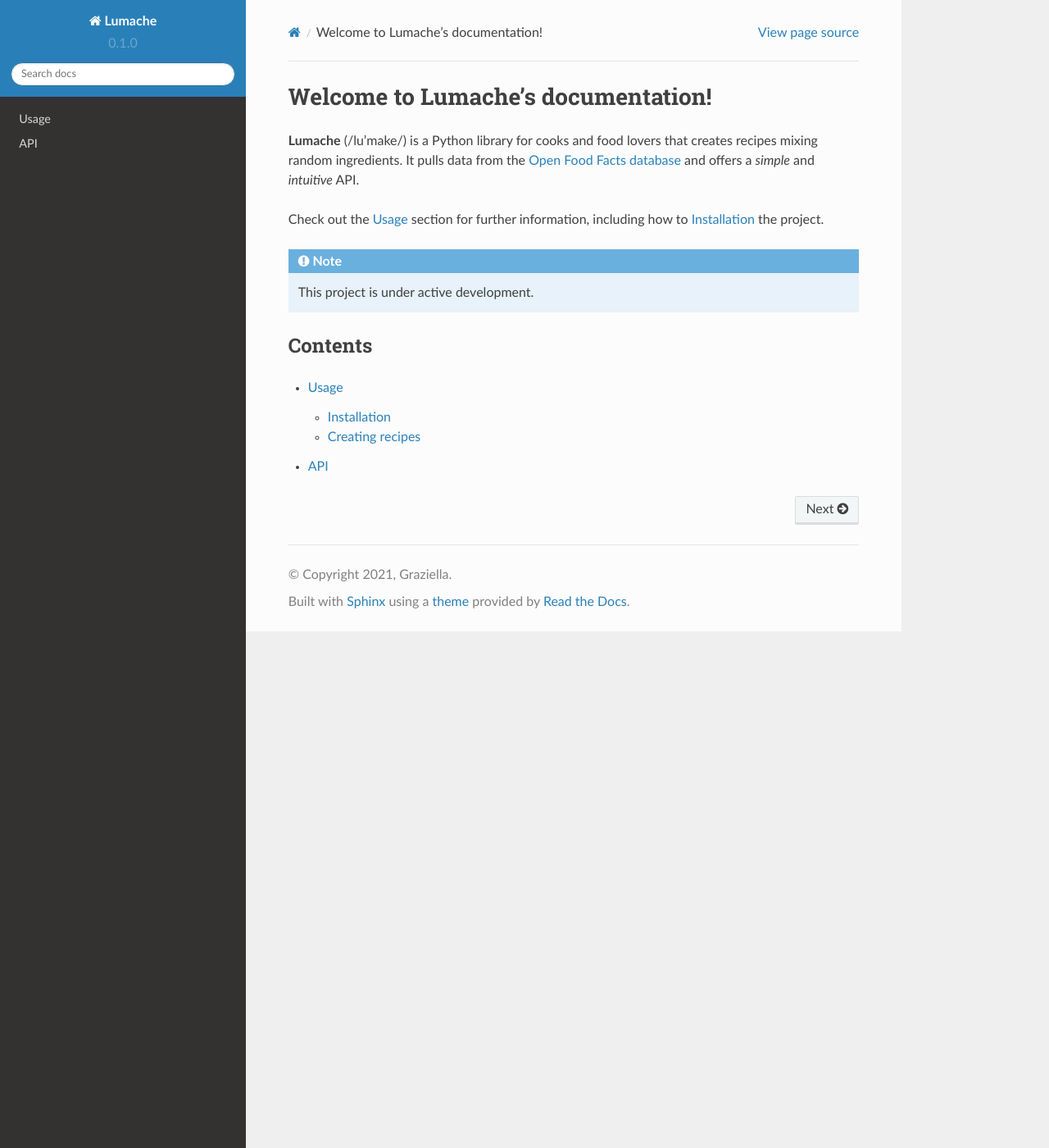
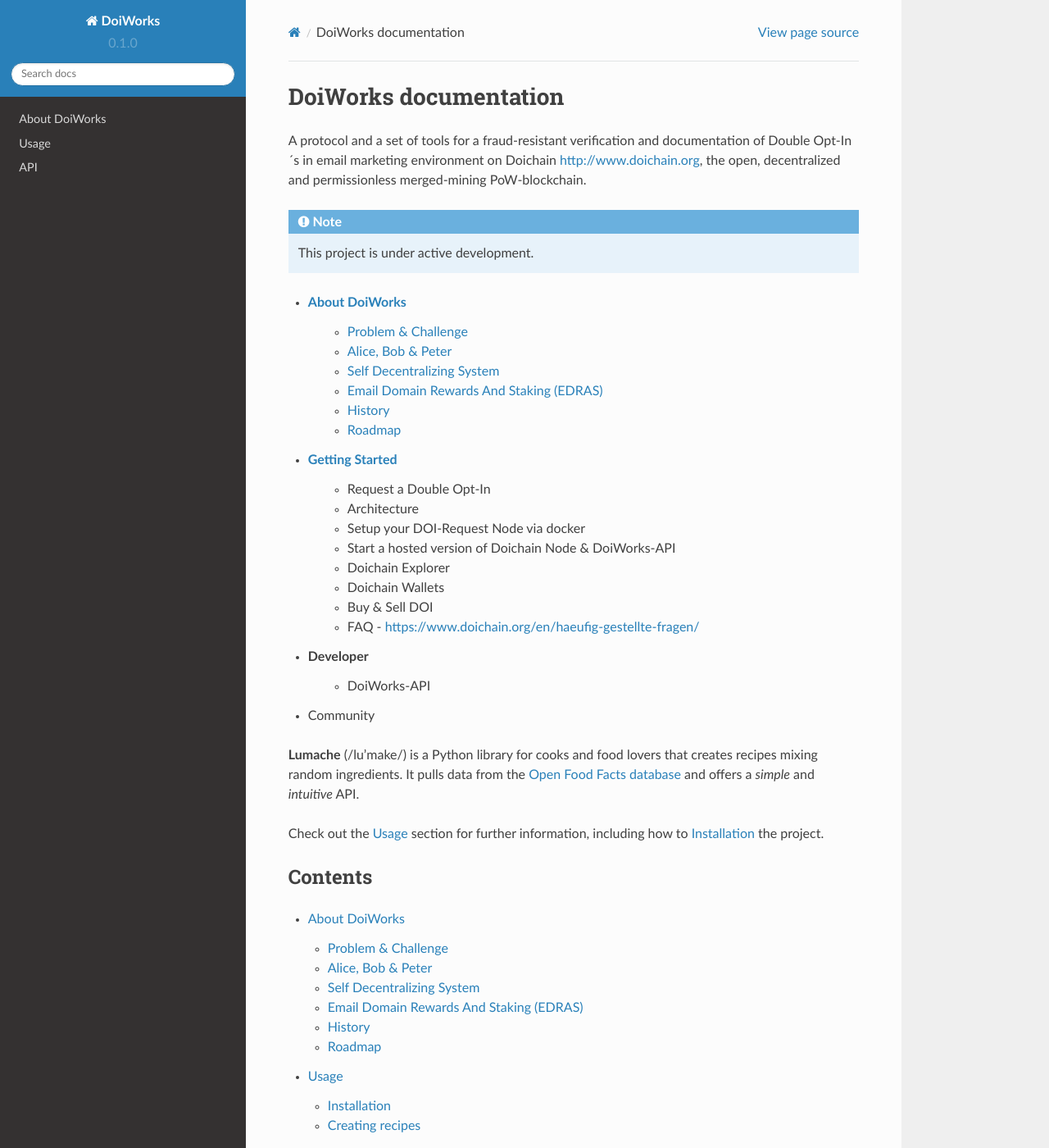
Before and after one commit to inspiraluna/doichain-doc01, a Sphinx documentation site: the page built from docs/source/index.rst, in a window 1280 px wide and 1400 px high. Shown: the whole window at 82% size. Built offline with Sphinx 7.4.7 and the Read the Docs theme 2.0.0, drawn with Linux system fonts in a browser that asks for light colours; some of the changed text lies outside the part shown.

Commit message:
first flight

```diff
--- /dev/null
+++ b/docs/source/about_doiworks.rst
@@ -0,0 +1,49 @@
+About DoiWorks
+==============
+
+.. _problem_and_challenge:
+
+Problem & Challenge
+-------------------
+https://www.doichain.org/en/problemstellungen-und-loesungen/
+
+
+.. _alice_bob_and_peter:
+
+Alice, Bob & Peter
+------------------
+On blockchains we send transactions from A to B. In the past we started calling A – Alice and B – Bob.
+We want to reuse this tradition and add another party Peter.
+
+Peter is an usual email user subscribing to a newsletter at Alice’s ordinary website.
+Alice is a brand, an e-commerce platform or another email marketing party, which intends to send an email to Peter.
+Doing so Alice submits a Doi-request-transaction to the Doichain blockchain and pays a set of fees for that process.
+(Please see: How much does it cost to store a Double Opt-In inside Doichain?)
+
+Bob is in best case the email provider of Peter, which receives the Doi-request-transaction from Alice
+and hands out the Doi-request-email to Peter. Peters email confirmation (DOI) gets submitted in a second transaction into
+Doichain. Bob receives a reward from Alice for validating Peters email for Alice.
+
+In case Peters ESP or ISP doesn't run a Doichain validator yet. DoiWorks provides a fallback validator until
+Peters ESP decides to setup a Doichain validator for its users.
+Please read on: How Self-Decentralizing System
+
+.. _self_decentralizing_system:
+
+Self Decentralizing System
+--------------------------
+
+.. _email_domain_rewards_and_staking:
+
+Email Domain Rewards And Staking (EDRAS)
+----------------------------------------
+
+.. _history:
+
+History
+-------
+
+.. _roadmap:
+
+Roadmap
+-------
--- a/docs/source/conf.py
+++ b/docs/source/conf.py
@@ -2,9 +2,9 @@
 
 # -- Project information
 
-project = 'Lumache'
-copyright = '2021, Graziella'
-author = 'Graziella'
+project = 'DoiWorks'
+copyright = '2021, DoiWorks'
+author = 'Nico Krause'
 
 release = '0.1'
 version = '0.1.0'
@@ -29,7 +29,8 @@
 
 # -- Options for HTML output
 
-html_theme = 'sphinx_rtd_theme'
+html_theme = "sphinx_rtd_theme"
+html_theme_path = ["_themes", ]
 
 # -- Options for EPUB output
 epub_show_urls = 'footnote'
--- /dev/null
+++ b/docs/source/getting_started.rst
@@ -0,0 +1,2 @@
+Getting Started
+===============
--- a/docs/source/index.rst
+++ b/docs/source/index.rst
@@ -1,5 +1,37 @@
-Welcome to Lumache's documentation!
-===================================
+DoiWorks documentation
+======================
+
+A protocol and a set of tools for a fraud-resistant verification and documentation
+of Double Opt-In´s in email marketing environment on Doichain http://www.doichain.org,
+the open, decentralized and permissionless merged-mining PoW-blockchain.
+
+.. note::
+
+   This project is under active development.
+
+- :doc:`about_doiworks`
+   - :ref:`problem_and_challenge`
+   - :ref:`alice_bob_and_peter`
+   - :ref:`self_decentralizing_system`
+   - :ref:`email_domain_rewards_and_staking`
+   - :ref:`history`
+   - :ref:`roadmap`
+- :doc:`getting_started`
+   - Request a Double Opt-In
+   - Architecture
+   - Setup your DOI-Request Node via docker
+   - Start a hosted version of Doichain Node & DoiWorks-API
+   - Doichain Explorer
+   - Doichain Wallets
+   - Buy & Sell DOI
+   - FAQ - https://www.doichain.org/en/haeufig-gestellte-fragen/
+- Developer
+   - DoiWorks-API
+- Community
+
+
+
+
 
 **Lumache** (/lu'make/) is a Python library for cooks and food lovers
 that creates recipes mixing random ingredients.
@@ -9,14 +41,13 @@
 Check out the :doc:`usage` section for further information, including
 how to :ref:`installation` the project.
 
-.. note::
 
-   This project is under active development.
 
 Contents
 --------
 
 .. toctree::
 
+   about_doiworks
    usage
    api
```
